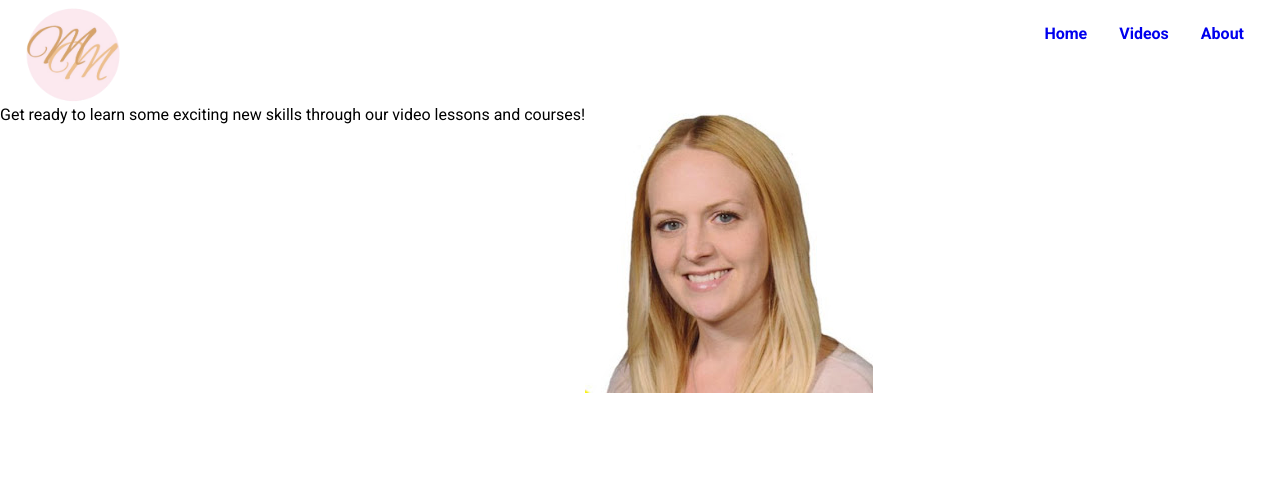
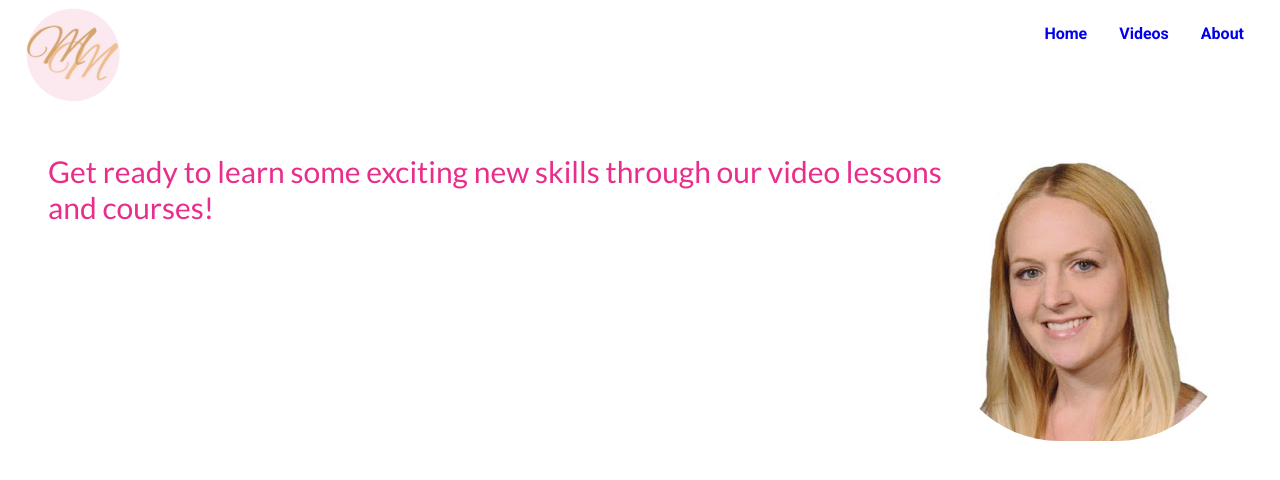
Before and after one commit to mmcmullinyohe/molly-ed-vids, a React (Vite) app: page / in a window 1280 px wide. Shown: the top 480 px of the page. Built offline with nearby package versions, Linux system fonts and the light colour scheme; a web font is replaced by a local one.

Commit message:
intro css

```diff
--- a/src/pages/Home.css
+++ b/src/pages/Home.css
@@ -10,5 +10,18 @@ font-family: "Roboto", "sans-serif";
 }
 
 .intro {
+    margin: 36px;
+    padding: 12px;
     display: flex;
+    justify-content: space-between;
 }
+
+img {
+    border-radius: 40%;
+}
+
+.intro__info {
+    color: rgb(233, 45, 139);
+    font-size: 30px;
+    font-family: "Lato";
+}
```
